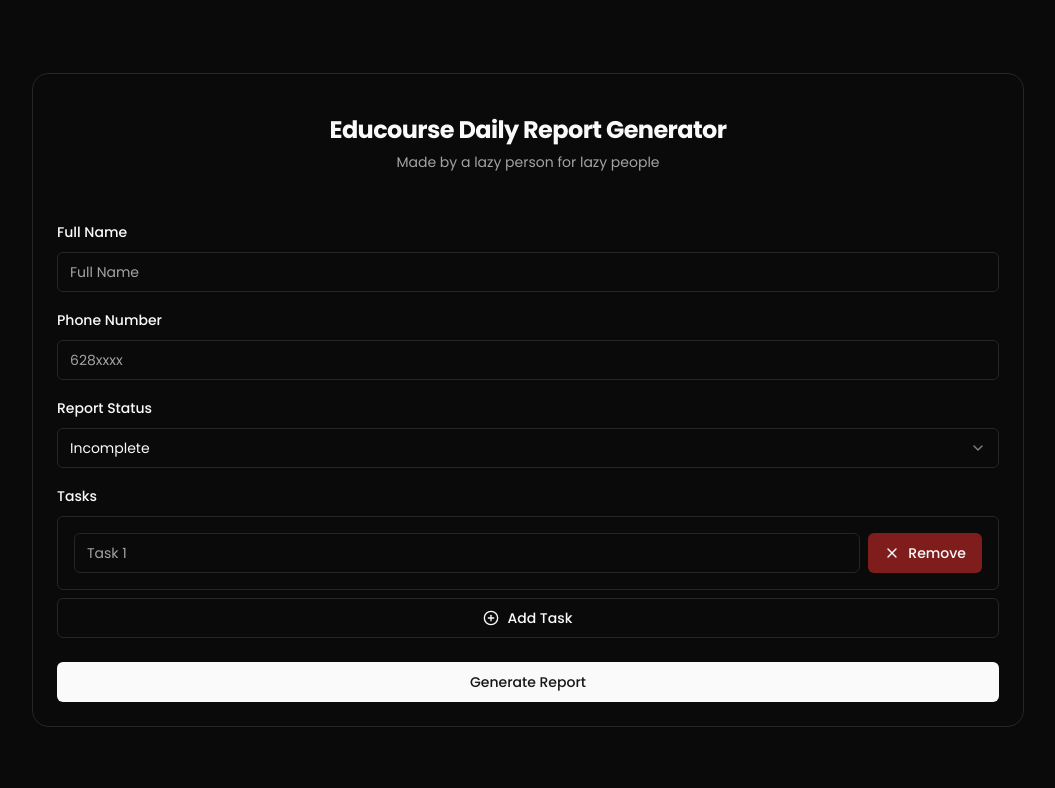
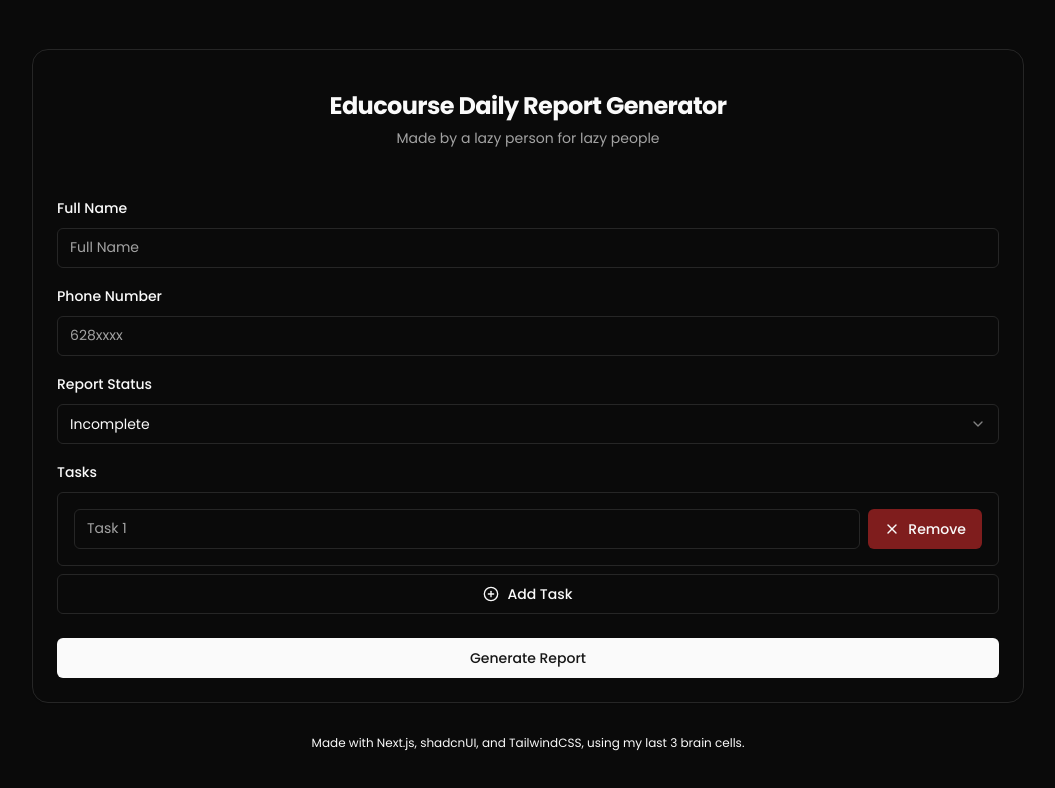
Before and after one commit to adzaky/mager-report, a Next.js app: page / in a window 1280 px wide. Shown: the top 788 px of the page, without its empty margins (112-1167 px from the left). Built offline with nearby package versions, Linux system fonts and the light colour scheme.

Commit message:
feat: create footer

```diff
--- a/src/app/page.js
+++ b/src/app/page.js
@@ -1,11 +1,11 @@
+import Footer from "@/components/Footer";
 import GenerateReport from "@/components/GenerateReport";
 
 export default function Home() {
   return (
-    <main>
-      <div className="mx-auto flex min-h-screen max-w-screen-lg items-center justify-center p-4">
-        <GenerateReport />
-      </div>
+    <main className="mx-auto flex min-h-screen max-w-screen-lg flex-col items-center justify-evenly p-4">
+      <GenerateReport />
+      <Footer />
     </main>
   );
 }
--- /dev/null
+++ b/src/components/Footer.jsx
@@ -0,0 +1,9 @@
+const Footer = () => {
+  return (
+    <footer className="mx-auto">
+      <p className="text-xs">Made with Next.js, shadcnUI, and TailwindCSS, using my last 3 brain cells.</p>
+    </footer>
+  );
+};
+
+export default Footer;
```
